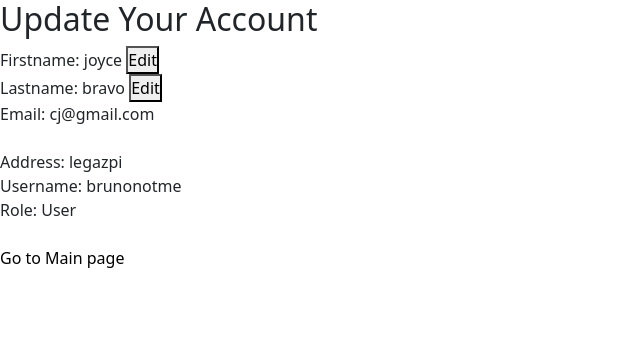
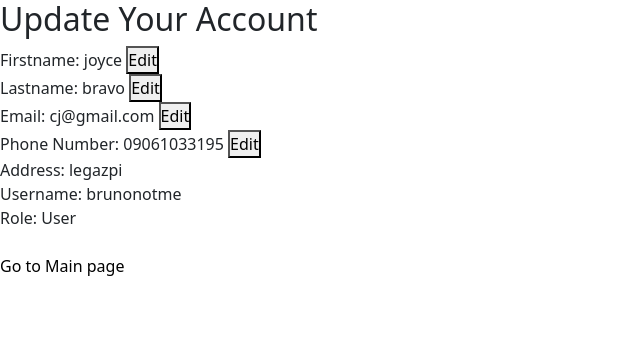
Before and after one commit to robertramos07281021/gsoinvsystem, a PHP site: page /update_account.php in a window 1280 px wide. Shown: the top 338 px of the page, without its empty margins (0-640 px from the left). Run offline with PHP 8.4, Linux system fonts and the light colour scheme; a user stored in the database is signed in; data comes from the database, SQL or seed files in the repository.

Commit message:
07/19/23 update user account

```diff
--- a/create_account.php
+++ b/create_account.php
@@ -27,7 +27,7 @@
                     <div class="w-full grid grid-cols-2 gap-2">
                         <div >
                             <label >First Name</label>
-                            <input type="text" name="firstname" value="<?php if(isset($_POST['submit'])){ echo $firstname; } else { echo "";}  ?>" required class="w-full border">
+                            <input type="text" name="firstname" value="<?php if(isset($_POST['submit'])){ echo $firstname; } else { echo "";}  ?>"  required class="w-full border">
                         </div>
                         <div>
                             <label >Last Name</label>
--- a/server.php
+++ b/server.php
@@ -30,34 +30,36 @@ if(isset($_POST['submit'])){
         array_push($errors, "Username already exists. Please try again.");
     }
 
-    if(strlen(trim($firstname))==0){
+    if(strlen(trim($firstname))==0 || empty($firstname)){
         array_push($errors, "First name is required.");
     }
-    if(strlen(trim($lastname))==0){
+    if(strlen(trim($lastname))==0 || empty($lastname)){
         array_push($errors, "Last name is required.");
     }
-    if(strlen(trim($email))==0){
+    if(strlen(trim($email))==0 || empty($email)){
         array_push($errors, "Email is required.");
     }
-    if(strlen(trim($phone))==0){
+    if(strlen(trim($phone))==0 || empty($phone)){
         array_push($errors, "Contact number is required.");
     }
-    if(strlen($phone) < 11 ){
+    if(strlen($phone) != 11 ){
         array_push($errors, "Contact number is invalid.");
     }
 
-    if(strlen(trim($address))==0){
+    if(strlen(trim($address))==0 || empty($address)){
         array_push($errors, "Address is required.");
     }
-    if(strlen(trim($department))==0){
+    if(strlen(trim($department))==0 || empty($department)){
         array_push($errors, "Department is required.");
     }
-    if(strlen(trim($username))==0){
+    if(strlen(trim($username))==0 || empty($username)){
         array_push($errors, "Username is required.");
     }
-    if(strlen(trim($password1))==0){
+    if(strlen(trim($password1))==0 || empty($password1)){
         array_push($errors, "Password is required.");
     }
+
+
 
     if($password1 !== $password2){
         array_push($errors, "Password does not match!");
--- a/update_account.php
+++ b/update_account.php
@@ -66,7 +66,7 @@
             <!-- Show hidden input textbox for updating -->
             <div id="lastname" style="display:none;">
 
-            <form method="POST">
+            <form method="POST"  >
                 <input type="text" name="up_lastname" placeholder="Last Name" required>
                     <button type="submit" name="post_lname"> Save Changes</button>
                         </form>
@@ -77,8 +77,34 @@
         <br>
 
         <?php  echo "Email: ".$row['email']; ?>
+
+            <!-- Show hidden input textbox for updating -->
+            <div id="email" style="display:none;">
+
+            <form method="POST">
+                <input type="email" name="up_email" placeholder="Email" required>
+                    <button type="submit" name="post_email"> Save Changes</button>
+                        </form>
+
+                        </div>
+                            <button onclick="showEmail()">Edit</button>
+
+
         <br>
-        <?php "Phone Number: ".$row['phone_num']; ?>
+        <?php echo "Phone Number: ".$row['phone_num']; ?>
+
+            <!-- Show hidden input textbox for updating -->
+            <div id="phone" style="display:none;">
+
+            <form method="POST">
+                <input type="number" name="up_phone" placeholder="Phone number" required>
+                    <button type="submit" name="post_phone"> Save Changes</button>
+                        </form>
+
+                        </div>
+                            <button onclick="showPhone()">Edit</button>
+
+
         <br>
         <?php  echo "Address: ".$row['u_address']; ?>
         <br>
@@ -103,8 +129,16 @@ $errors = array();
     $u_id = $_SESSION['user_id'];
     $firstname = mysqli_real_escape_string($db, $_POST['up_firstname']);
 
-    if(strlen(trim($firstname))==0){
+    if(strlen(trim($firstname))==0 || empty($firstname)){
         array_push($errors, "Please enter your firstname.");
+        echo "<div class='error' style='width: 90%;
+        margin: 0px auto;
+        padding: 10px;
+        border: 1px solid #a94442;
+        color: #a94442;
+        background: #f2dede;
+        border-radius: 5px;
+        text-align: left;'>Your firstname must not be empty!. </div>";
     }
 
     $query = "SELECT * FROM users WHERE user_id = '$u_id'";
@@ -130,7 +164,11 @@ $errors = array();
         mysqli_query($db, $sql);  //update to database
         ?>
         <script>
-                swal("Success!", "Firstname updated.", "success");
+                 swal({title: "Success!", text: "Firstname has been updated.", type:
+                        "success"}).then(function(){
+                        location.reload();
+                        }
+                        );
         </script>
 
         <?php
@@ -146,8 +184,16 @@ $errors = array();
     $u_id = $_SESSION['user_id'];
     $lastname = mysqli_real_escape_string($db, $_POST['up_lastname']);
 
-    if(strlen(trim($lastname))==0){
+    if(strlen(trim($lastname))==0 || empty($lastname)){
         array_push($errors, "Please enter your lastname.");
+        echo "<div class='error' style='width: 90%;
+        margin: 0px auto;
+        padding: 10px;
+        border: 1px solid #a94442;
+        color: #a94442;
+        background: #f2dede;
+        border-radius: 5px;
+        text-align: left;'>Your lastname must not be empty!. </div>";
     }
 
     $query = "SELECT * FROM users WHERE user_id = '$u_id'";
@@ -156,6 +202,14 @@ $errors = array();
 
     if($lastname === $row['lastname']){
         array_push($errors, "Your lastname is same as before.");
+        echo "<div class='error' style='width: 90%;
+        margin: 0px auto;
+        padding: 10px;
+        border: 1px solid #a94442;
+        color: #a94442;
+        background: #f2dede;
+        border-radius: 5px;
+        text-align: left;'>Your lastname is same as before. </div>";
     }
 
     if(count($errors) === 0){
@@ -165,7 +219,13 @@ $errors = array();
         mysqli_query($db, $sql);  //update to database
         ?>
         <script>
-                swal("Success!", "Lastname updated.", "success");
+                // swal("Success!", "Lastname updated.", "success");
+
+                swal({title: "Success!", text: "Lastname has been updated.", type:
+                        "success"}).then(function(){
+                        location.reload();
+                        }
+                        );
         </script>
 
         <?php
@@ -173,6 +233,128 @@ $errors = array();
     }
 
 }
+
+
+
+
+  //update Email in Accounts
+  if(isset($_POST['post_email'])){
+    $u_id = $_SESSION['user_id'];
+    $email = mysqli_real_escape_string($db, $_POST['up_email']);
+
+    if(strlen(trim($email))==0 || empty($email)){
+        array_push($errors, "Please enter your email address.");
+        echo "<div class='error' style='width: 90%;
+        margin: 0px auto;
+        padding: 10px;
+        border: 1px solid #a94442;
+        color: #a94442;
+        background: #f2dede;
+        border-radius: 5px;
+        text-align: left;'>Please enter your email address. </div>";
+    }
+
+    $query = "SELECT * FROM users WHERE user_id = '$u_id'";
+    $result = mysqli_query($db, $query);
+    $row = mysqli_fetch_assoc($result);
+
+    if($email === $row['email']){
+        array_push($errors, "Your email address is same as before.");
+        echo "<div class='error' style='width: 90%;
+        margin: 0px auto;
+        padding: 10px;
+        border: 1px solid #a94442;
+        color: #a94442;
+        background: #f2dede;
+        border-radius: 5px;
+        text-align: left;'>Your email address is same as before. </div>";
+
+    }
+
+    if(count($errors) === 0){
+
+        $sql= "UPDATE users SET email='$email' WHERE user_id='$u_id' ";
+
+        mysqli_query($db, $sql);  //update to database
+        ?>
+        <script>
+                 swal({title: "Success!", text: "Email address has been updated.", type:
+                        "success"}).then(function(){
+                        location.reload();
+                        }
+                        );
+        </script>
+
+        <?php
+
+    }
+
+}
+
+
+
+
+  //update Phone number in Accounts
+  if(isset($_POST['post_phone'])){
+    $u_id = $_SESSION['user_id'];
+    $phone = mysqli_real_escape_string($db, $_POST['up_phone']);
+
+    if(strlen(trim($phone))==0 || empty($phone)){
+        array_push($errors, "Please enter your Phone number.");
+        echo $errors;
+
+    }
+
+    $query = "SELECT * FROM users WHERE user_id = '$u_id'";
+    $result = mysqli_query($db, $query);
+    $row = mysqli_fetch_assoc($result);
+
+    if($phone === $row['phone_num']){
+        array_push($errors, "Your Contact number is same as before.");
+        echo "<div class='error' style='width: 90%;
+        margin: 0px auto;
+        padding: 10px;
+        border: 1px solid #a94442;
+        color: #a94442;
+        background: #f2dede;
+        border-radius: 5px;
+        text-align: left;'>Your Contact number is same as before. </div>";
+    }
+
+    if(strlen($phone) != 11){
+        array_push($errors, "Contact number is invalid.");
+        echo "<div class='error' style='width: 90%;
+        margin: 0px auto;
+        padding: 10px;
+        border: 1px solid #a94442;
+        color: #a94442;
+        background: #f2dede;
+        border-radius: 5px;
+        text-align: left;'>Contact number is invalid. </div>";
+
+    }
+
+    if(count($errors) === 0){
+
+        $sql= "UPDATE users SET phone_num='$phone' WHERE user_id='$u_id' ";
+
+        mysqli_query($db, $sql);  //update to database
+        ?>
+        <script>
+                 swal({title: "Success!", text: "Contact number has been updated.", type:
+                        "success"}).then(function(){
+                        location.reload();
+                        }
+                        );
+        </script>
+
+        <?php
+
+    }
+
+}
+
+
 
 
 
@@ -224,6 +406,38 @@ $errors = array();
             }
         }
 
+
+//Email
+        var email = document.getElementById('email');
+        var email_display = 0;
+
+
+        function showEmail(){
+            if(email_display == 1){
+                email.style.display = 'none';
+                email_display = 0;
+            } else{
+                email.style.display = 'block';
+                email_display = 1;
+            }
+        }
+
+
+//Phone
+var phone = document.getElementById('phone');
+        var phone_display = 0;
+
+
+        function showPhone(){
+            if(phone_display == 1){
+                phone.style.display = 'none';
+                phone_display = 0;
+            } else{
+                phone.style.display = 'block';
+                phone_display = 1;
+            }
+        }
+
 </script>
 </body>
 </html>
```
